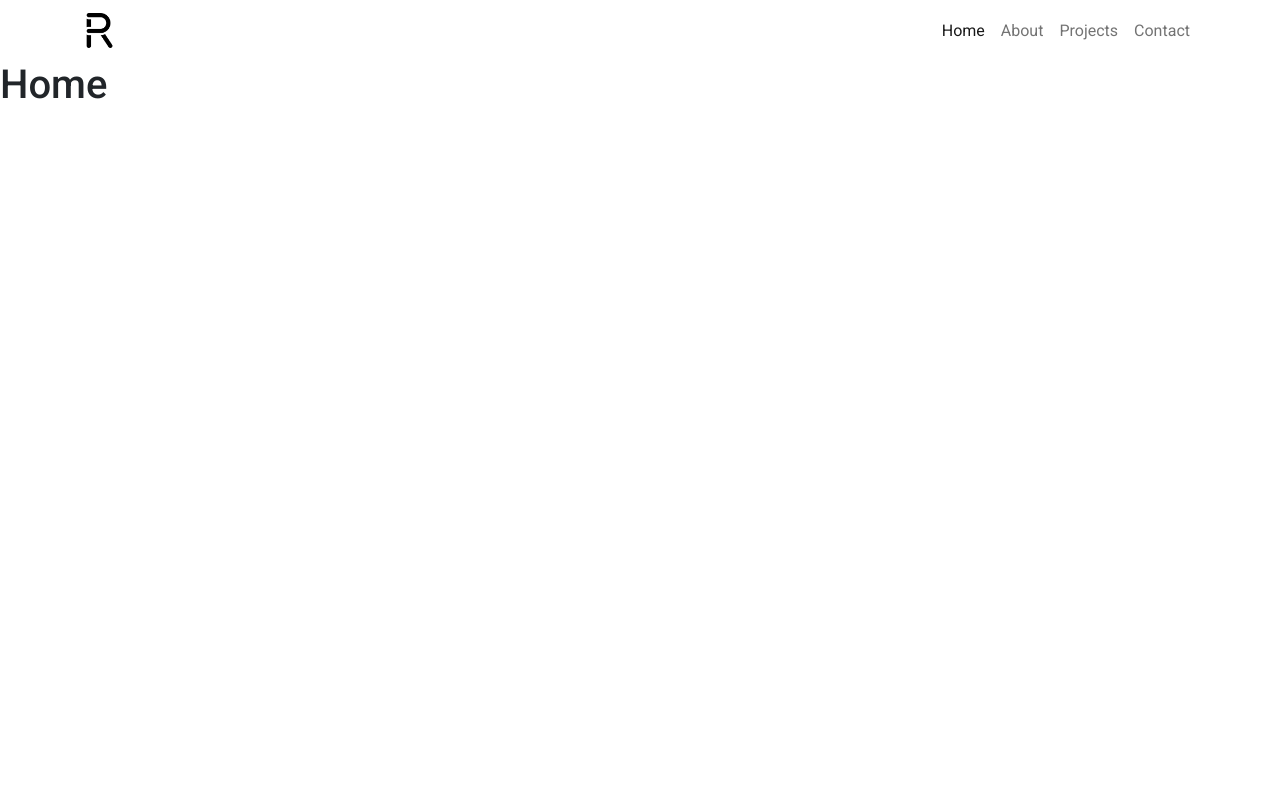
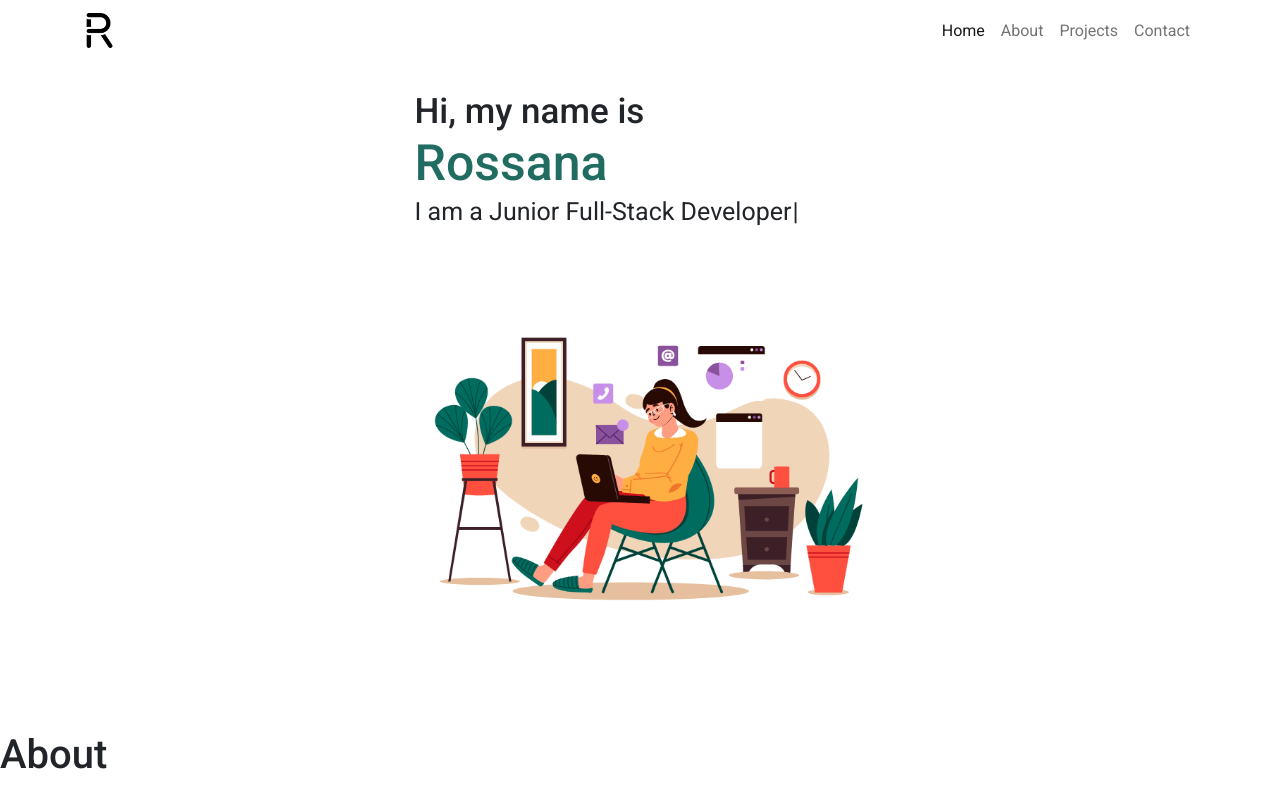
Before and after one commit to rossana87/portfolio, a React (Create React App) app in the folder client/: page / in a window 1280 px wide. Shown: the top 792 px of the page. Built offline with nearby package versions, Linux system fonts and the light colour scheme.

Commit message:
home done

```diff
--- a/client/package.json
+++ b/client/package.json
@@ -12,7 +12,8 @@
     "react-router-dom": "^6.11.0",
     "react-scripts": "^5.0.1",
     "react-scroll": "^1.8.9",
-    "sass": "^1.62.1"
+    "sass": "^1.62.1",
+    "typewriter-effect": "^2.19.0"
   },
   "scripts": {
     "start": "react-scripts start",
--- a/client/src/App.js
+++ b/client/src/App.js
@@ -3,7 +3,7 @@
 import { BrowserRouter, Routes, Route } from 'react-router-dom'
 
 // Components
-import Home from './components/Home'
+import Home from './components/home/Home'
 import About from './components/about/About'
 import NavBar from './components/common/NavBar'
 import Contact from './components/contact/Contact'
--- a/client/src/components/Home.js
+++ /dev/null
@@ -1,10 +0,0 @@
-
-
-const Home = () => {
-  return (
-    <section id='home'>
-      <h1>Home</h1>
-    </section>
-  )
-}
-export default Home
--- /dev/null
+++ b/client/src/components/home/Home.js
@@ -0,0 +1,27 @@
+import Card from 'react-bootstrap/Card'
+import Row from 'react-bootstrap/Row'
+import Container from 'react-bootstrap/Container'
+import Col from 'react-bootstrap/Col'
+
+import Text from '../home/Text'
+import Gif from '../../images/woman.gif'
+
+const Home = () => {
+  return (
+    <section id='home'>
+      <Container>
+        <Row className='justify-content-center'>
+          <Col xs={12} sm={8} md={6} lg={5}>
+            <Card.Body>
+              <Card.Title className='hello'>Hi, my name is</Card.Title>
+              <Card.Title className='name'>Rossana</Card.Title>
+              <Text />
+            </Card.Body>
+            <Card.Img src={Gif} />
+          </Col>
+        </Row>
+      </Container>
+    </section>
+  )
+}
+export default Home
--- /dev/null
+++ b/client/src/components/home/Text.js
@@ -0,0 +1,19 @@
+import React from 'react'
+import Typewriter from 'typewriter-effect'
+
+function Text() {
+  return (
+    <Typewriter className='typewriter'
+      options={{
+        strings: [
+          'I am a Junior Full-Stack Developer'
+        ],
+        autoStart: true,
+        loop: true,
+        deleteSpeed: 50,
+      }}
+    />
+  )
+}
+
+export default Text
--- a/client/src/styles/components/home.scss
+++ b/client/src/styles/components/home.scss
@@ -1,3 +1,29 @@
 #home {
-  height: 100vh;
+  display: flex;
+  height: 80vh;
+  margin-top: 30px;
+  align-items: flex-start;
+  justify-content: center;
+
+  .hello {
+    font-size: 35px;
+    font-weight: 500;
+  }
+
+  .name {
+    font-size: 50px;
+    color: #216c60;
+  }
+
+  .description {
+    font-size: 20px;
+  }
 }
+
+.Typewriter__wrapper {
+  font-size: 25px;
+}
+
+.Typewriter__cursor {
+  font-size: 25px;
+}
--- a/client/src/styles/components/navbar.scss
+++ b/client/src/styles/components/navbar.scss
@@ -2,3 +2,7 @@
   display: inline-block;
   width: 35px;
 }
+
+Link .nav-link {
+  padding-right: 20px;
+}
--- a/client/src/styles/global/bases.scss
+++ b/client/src/styles/global/bases.scss
@@ -4,3 +4,7 @@
   min-height: 100vh;
   font-family: 'Roboto', sans-serif;
 }
+
+* {
+  box-sizing: border-box;
+}
--- a/client/src/styles/global/variables.scss
+++ b/client/src/styles/global/variables.scss
@@ -0,0 +1,9 @@
+$primary: rgb(179, 179, 179);
+$bg: white;
+$text: #3e3939;
+
+%flex-center {
+  display: flex;
+  justify-content: center;
+  align-items: center;
+}
--- a/client/src/styles/main.scss
+++ b/client/src/styles/main.scss
@@ -6,10 +6,3 @@
 @import './components/projects.scss';
 @import './global/bases.scss';
 @import './global/variables.scss';
-
-
-
-
-* {
-  box-sizing: border-box;
-}
```
Also changed, not shown: client/src/images/woman.gif (added), 1 other file (tests, documents, lock files or other folders).
